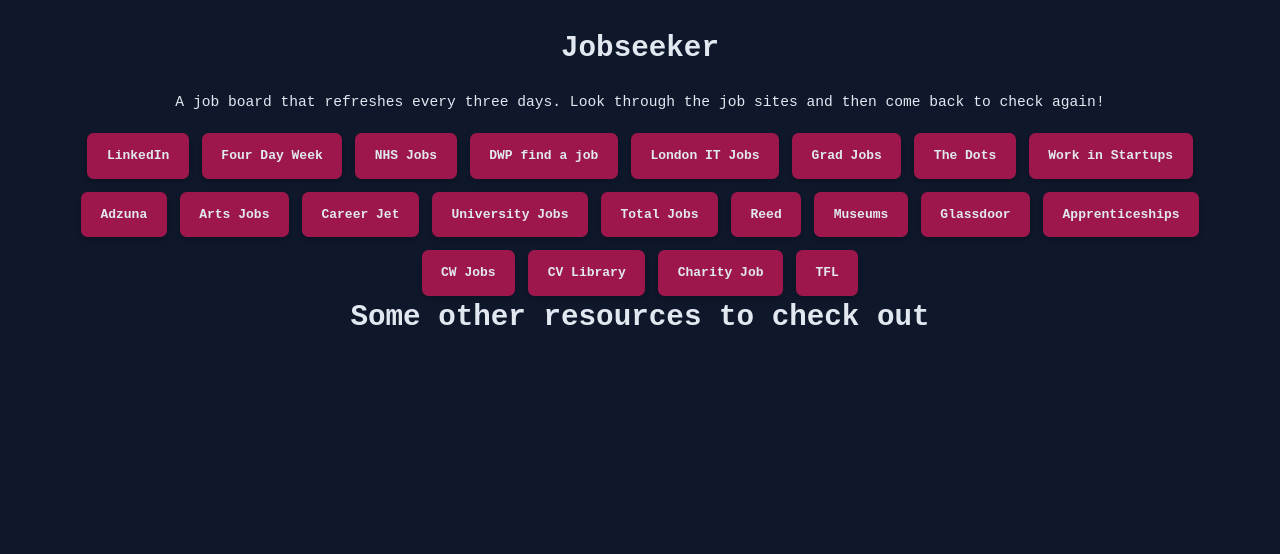
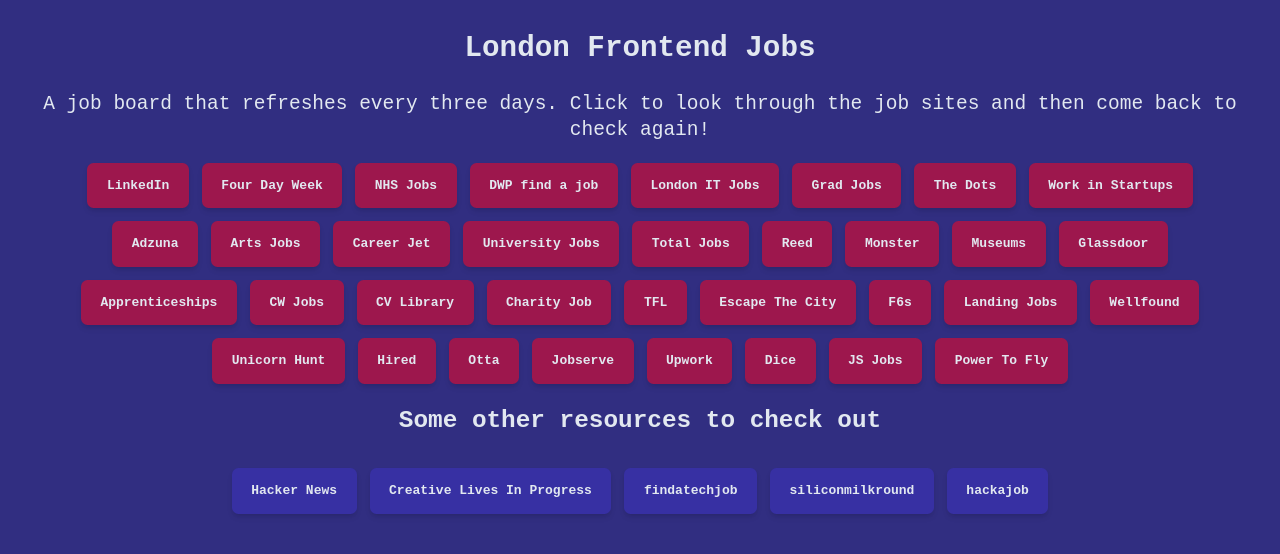
Before and after one commit to jones58/jobseeker, a React (Vite) app: page / in a window 1280 px wide. Shown: the top 554 px of the page. Built offline with nearby package versions, Linux system fonts and the light colour scheme.

Commit message:
adding sites and functionality

```diff
--- a/src/mainpage.jsx
+++ b/src/mainpage.jsx
@@ -1,6 +1,8 @@
+import ConfettiComponent from "./confetti";
+
 const jobBoards = [
-  { name: "LinkedIn", website: "" },
-  { name: "Four Day Week", website: "" },
+  { name: "LinkedIn", website: "https://www.linkedin.com/jobs/" },
+  { name: "Four Day Week", website: "https://fourdayweek.co.uk/find-a-job/" },
   { name: "NHS Jobs", website: "https://beta.jobs.nhs.uk/candidate" },
   {
     name: "DWP find a job",
@@ -34,6 +36,7 @@
   },
   { name: "Total Jobs", website: "https://www.totaljobs.com/" },
   { name: "Reed", website: "https://www.reed.co.uk/" },
+  { name: "Monster", website: "https://www.monster.co.uk/" },
   {
     name: "Museums",
     website:
@@ -58,6 +61,41 @@
     website: "https://www.charityjob.co.uk/jobs-in-london",
   },
   { name: "TFL", website: "https://tfl.gov.uk/corporate/careers/" },
+  {
+    name: "Escape The City",
+    website:
+      "https://www.escapethecity.org/search/jobs?q=option-listing-type%253DJob%2526option-seniority%253DJunior%25C2%25B7Entry-level%2526query%253Ddeveloper",
+  },
+  { name: "F6s", website: "https://www.f6s.com/jobs" },
+  {
+    name: "Landing Jobs",
+    website:
+      "https://landing.jobs/jobs?location=London%2C+United+Kingdom+of+Great+Britain+and+Northern+Ireland&city=London&lr=50&hd=false&t_co=false&t_st=false",
+  },
+  { name: "Wellfound", website: "https://wellfound.com/jobs" },
+
+  { name: "Unicorn Hunt", website: "https://www.unicornhunt.io/" },
+  {
+    name: "Hired",
+    website: "https://hired.co.uk/",
+  },
+  { name: "Otta", website: "https://app.otta.com/jobs/" },
+  { name: "Jobserve", website: "https://www.jobserve.com/gb/en/Job-Search/" },
+  { name: "Upwork", website: "https://www.upwork.com/" },
+  {
+    name: "Dice",
+    website:
+      "https://www.dice.com/jobs?q=frontend&location=London,%20UK&latitude=51.5072178&longitude=-0.1275862&countryCode=GB&locationPrecision=City&radius=30&radiusUnit=mi&page=1&pageSize=20&language=en",
+  },
+  {
+    name: "JS Jobs",
+    website: "https://jsjobbs.com/jobs?country=uk&role=frontend%20developer",
+  },
+  {
+    name: "Power To Fly",
+    website:
+      "https://powertofly.com/jobs/?keywords=%22Frontend+Developer%22&location=London%2C+UK",
+  },
 ];
 
 const otherResources = [
@@ -69,15 +107,23 @@
     name: "Creative Lives In Progress",
     website: "https://www.creativelivesinprogress.com/opportunitiesboard",
   },
+  { name: "findatechjob", website: "https://www.findatechjob.com/" },
+  {
+    name: "siliconmilkround",
+    website: "https://www.siliconmilkroundabout.com/",
+  },
+  { name: "hackajob", website: "https://hackajob.com/talent" },
 ];
 
 function Mainpage() {
   return (
-    <div className="h-screen bg-slate-900 p-10 text-slate-200">
-      <h1 className="mb-8 text-center text-4xl font-bold">Jobseeker</h1>
-      <h3 className="mb-4 text-center text-lg">
-        A job board that refreshes every three days. Look through the job sites
-        and then come back to check again!
+    <div className="h-full min-h-screen bg-indigo-900 p-10 text-slate-200">
+      <h1 className="mb-8 text-center text-4xl font-bold">
+        London Frontend Jobs
+      </h1>
+      <h3 className="mb-4 text-center text-2xl">
+        A job board that refreshes every three days. Click to look through the
+        job sites and then come back to check again!
       </h3>
       <div className="flex flex-wrap justify-center">
         {jobBoards.map((jobBoard) => (
@@ -94,9 +140,27 @@
           </a>
         ))}
       </div>
-      <h2 className="mb-8 text-center text-4xl font-bold">
+
+      <h2 className="mb-8 pt-5 text-center text-3xl font-bold">
         Some other resources to check out
       </h2>
+      <div className="flex flex-wrap justify-center">
+        {otherResources.map((otherResource) => (
+          <a
+            href={otherResource.website}
+            target="_blank"
+            rel="noreferrer"
+            key={otherResource.name}
+            className="m-2 inline-block"
+          >
+            <button className="transform rounded-lg bg-indigo-800 px-6 py-4 font-semibold text-slate-200 shadow-md transition hover:scale-105 hover:bg-indigo-900">
+              {otherResource.name}
+            </button>
+          </a>
+        ))}
+      </div>
+      {/* if local storage has 100 items, display a confetti component */}
+      {localStorage.length >= 100 && <ConfettiComponent />}
     </div>
   );
 }
```
